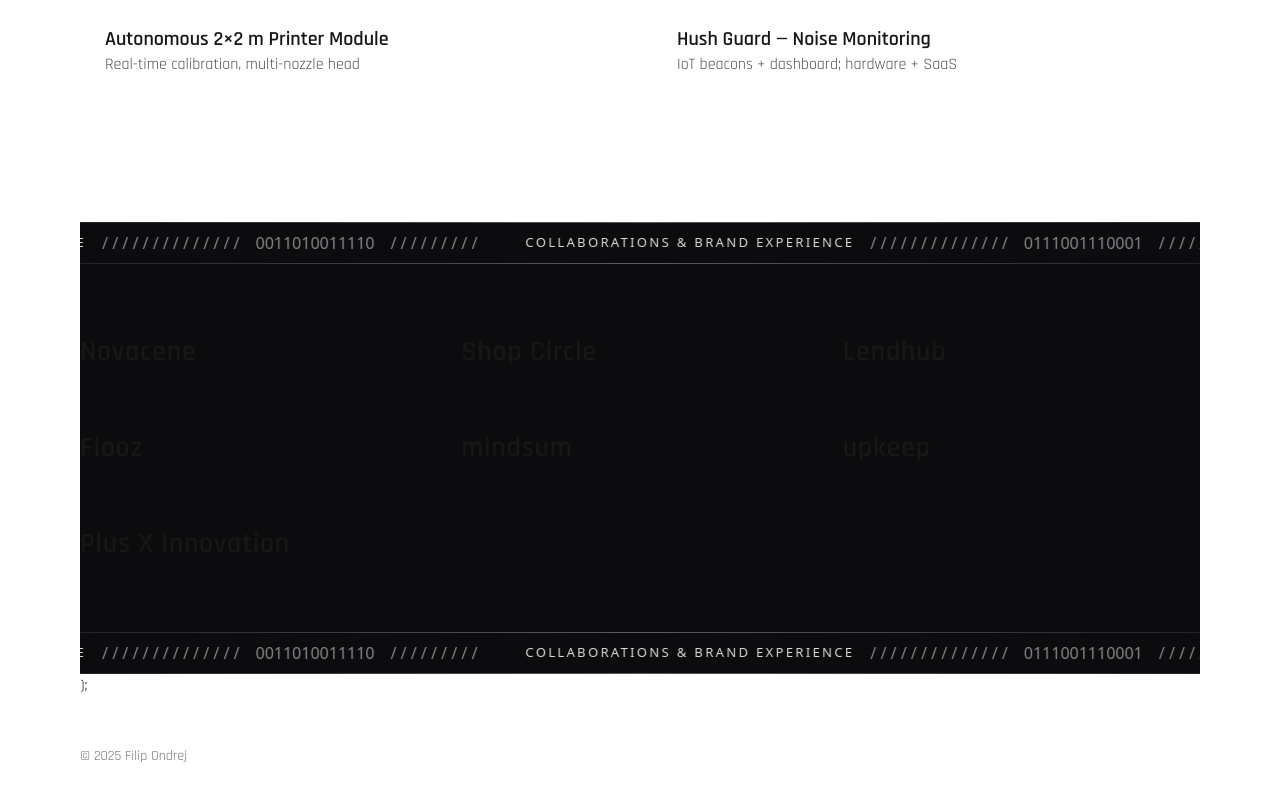
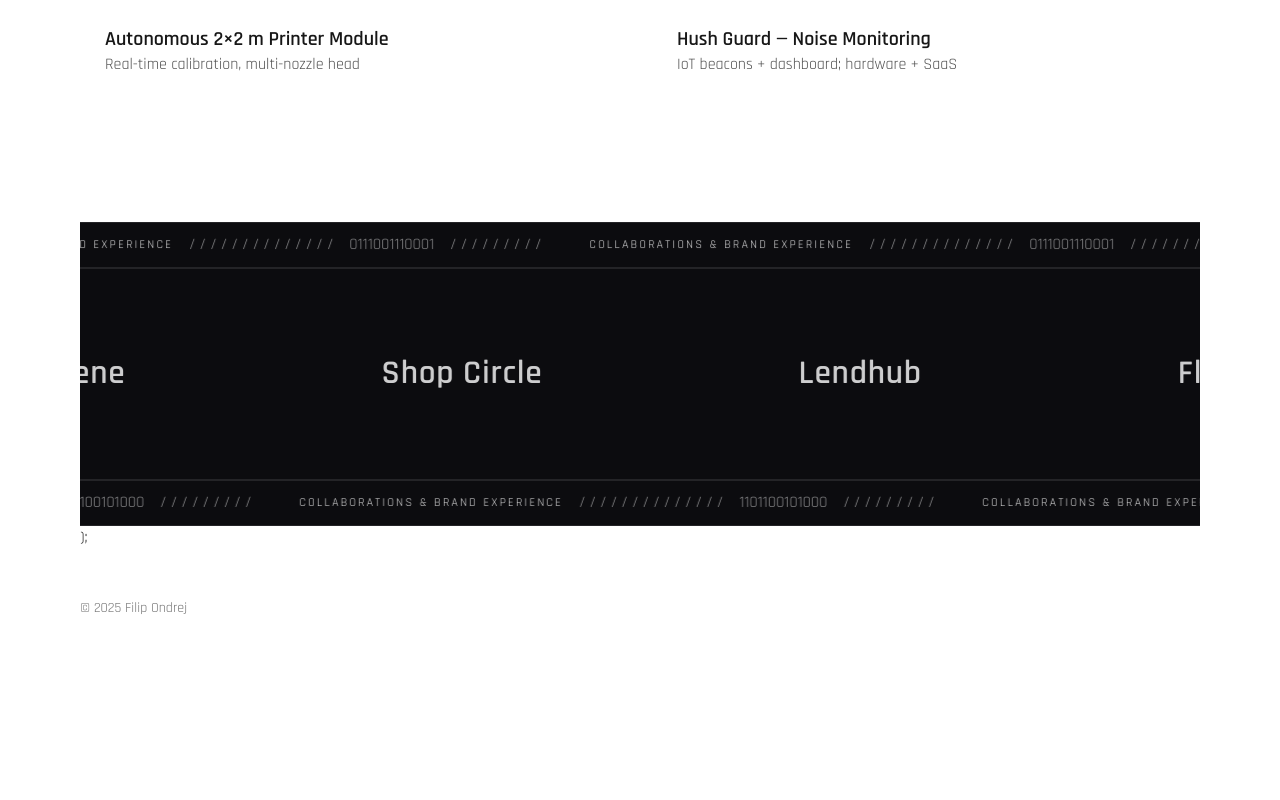
Before and after one commit to Filip-Ondrej/website, a Next.js app: page / in a window 1280 px wide. Shown: the part 795-1595 px from the top of the page. After the commit the page ends 1461 px from the top, so only its background shows below. Built offline with nearby package versions, Linux system fonts and the light colour scheme.

Commit message:
Collaboration section update one

```diff
--- a/src/app/globals.css
+++ b/src/app/globals.css
@@ -39,20 +39,84 @@
     to   { transform: translateX(-50%); }
 }
 
-/* --- Collaborations tape animation (respects reduced motion) --- */
+
+/* ---------- Full-bleed tapes ---------- */
+.tape { overflow: hidden; }
+.tape-run {
+    display: inline-flex;
+    gap: 0;
+    white-space: nowrap;
+    will-change: transform;
+    animation: tapeScroll 60s linear infinite;      /* slower */
+    padding-block: 10px;
+    color: rgba(255,255,255,.85);
+}
+.tape-run--reverse { animation-direction: reverse; }
+
 @keyframes tapeScroll {
     from { transform: translateX(0); }
     to   { transform: translateX(-50%); }
 }
-.tape-run {
-    display: inline-flex;
-    align-items: center;
-    gap: 0;             /* text blocks already include spacing */
-    padding-block: 8px; /* band thickness */
-    color: rgba(255,255,255,0.85);
-    font-family: var(--font-sans);
-    animation: tapeScroll 28s linear infinite;
+
+/* ---------- Brands row (center) ---------- */
+.brands { position: relative; }
+.brands-track {
+    display: flex;
+    width: max-content;
+    will-change: transform;
+    animation: brandsScroll 80s linear infinite;     /* slower loop */
 }
+@keyframes brandsScroll {
+    from { transform: translateX(0); }
+    to   { transform: translateX(-50%); }
+}
+
+/* Pause animations on row hover (each row independent) */
+.tape:hover .tape-run,
+.brands:hover .brands-track { animation-play-state: paused; }
+
+/* Brand hover treatment (card, corner, caption) */
+.brand {
+    position: relative;
+    transition: color .2s ease;
+}
+.brand:hover { color: rgba(255,255,255,1); }
+
+.brand-name { position: relative; z-index: 2; }
+
+/* hidden chrome by default */
+.brand-card {
+    position: absolute;
+    inset: -14px -20px -28px -20px; /* extend below for caption line */
+    border-left: 1px solid rgba(255,255,255,.08);
+    border-right: 1px solid rgba(255,255,255,.08);
+    background: linear-gradient(180deg, rgba(255,255,255,.06), rgba(255,255,255,0) 55%);
+    opacity: 0;
+    transform: translateZ(0);
+    transition: opacity .2s ease, border-color .2s ease;
+}
+.brand:hover .brand-card {
+    opacity: 1;
+    border-color: rgba(255,255,255,.22);
+}
+
+.brand-corner {
+    position: absolute;
+    top: 8px; right: 10px;
+    font-size: 12px;
+    opacity: .9;
+}
+
+.brand-caption {
+    position: absolute;
+    left: 0; right: 0; bottom: -18px;
+    text-align: center;
+    font-size: 12px;
+    letter-spacing: .06em;
+    color: rgba(255,255,255,.85);
+}
+
+/* Respect reduced motion */
 @media (prefers-reduced-motion: reduce) {
-    .tape-run { animation: none; }
+    .tape-run, .brands-track { animation: none; }
 }
--- a/src/components/Collaborations.tsx
+++ b/src/components/Collaborations.tsx
@@ -4,99 +4,95 @@
 import { collaborators } from '@/data/collaborators';
 
 /**
- * A tasteful “tape” band:
- * - Top & bottom animated border tapes with repeating text & marks
- * - Center area shows collaborator names (or swap to logos later)
- * - Prefers-reduced-motion handled
+ * Full-bleed collaborations band:
+ *  ─ Top tape (marquee left)
+ *  ─ Brands row (marquee left, pauses on hover, items highlight)
+ *  ─ Bottom tape (marquee right)
  */
 export default function Collaborations() {
     return (
         <section aria-labelledby="collab-title" className="mt-16">
-            {/* TOP TAPE */}
-            <Tape
-                label="COLLABORATIONS & BRAND EXPERIENCE"
-                variant="top"
-            />
+            <Tape label="COLLABORATIONS & BRAND EXPERIENCE" reverse={false} />
 
-            {/* CONTENT */}
-            <div className="bg-[#0C0C0F]">
-                <div className="container py-14">
-                    <h2 id="collab-title" className="sr-only">
-                        Collaborations & Brand Experience
-                    </h2>
-                    <ul className="grid gap-y-8 gap-x-6 sm:grid-cols-2 lg:grid-cols-3">
+            {/* Brands row (full bleed) */}
+            <div className="relative bg-[#0C0C0F] border-y border-white/10">
+                <h2 id="collab-title" className="sr-only">Collaborations & Brand Experience</h2>
+
+                <div className="brands overflow-hidden select-none" aria-hidden={false}>
+                    {/* track: duplicated content for seamless loop */}
+                    <div className="brands-track">
+                        <Row />
+                        <Row />
+                    </div>
+                </div>
+            </div>
+
+            <Tape label="COLLABORATIONS & BRAND EXPERIENCE" reverse />
+        </section>
+    );
+}
+
+function Row() {
+    return (
+        <ul className="flex items-stretch gap-0">
             {collaborators.map((c) => (
-                            <li key={c.name} className="min-h-[64px] flex items-center">
+                <li key={c.name} className="shrink-0">
                     {c.href ? (
                         <Link
                             href={c.href}
-                                        className="text-[clamp(20px,2.4vw,28px)] font-semibold tracking-wide hover:opacity-90 focus:outline-none focus-visible:ring-2 rounded"
+                            className="brand block px-[8vw] sm:px-[10vw] py-16 md:py-20 text-[clamp(20px,2.6vw,34px)] font-semibold tracking-wide text-white/80"
                         >
-                                        {c.name}
+              <span className="relative inline-block">
+                {/* label */}
+                  <span className="brand-name">{c.name}</span>
+
+                  {/* hover chrome */}
+                  <span className="brand-card" aria-hidden>
+                  <span className="brand-corner">↗</span>
+                  <span className="brand-caption">[{c.caption ?? 'BRAND'}]</span>
+                </span>
+              </span>
                         </Link>
                     ) : (
-                                    <span className="text-[clamp(20px,2.4vw,28px)] font-semibold tracking-wide">
-                    {c.name}
+                        <span className="brand block px-[8vw] sm:px-[10vw] py-16 md:py-20 text-[clamp(20px,2.6vw,34px)] font-semibold tracking-wide text-white/80">
+              <span className="relative inline-block">
+                <span className="brand-name">{c.name}</span>
+                <span className="brand-card" aria-hidden>
+                  <span className="brand-corner">↗</span>
+                  <span className="brand-caption">[{c.caption ?? 'BRAND'}]</span>
+                </span>
+              </span>
             </span>
                     )}
                 </li>
             ))}
         </ul>
-                </div>
-            </div>
-
-            {/* BOTTOM TAPE */}
-            <Tape
-                label="COLLABORATIONS & BRAND EXPERIENCE"
-                variant="bottom"
-            />
-        </section>
     );
 }
 
-/** Decorative moving tape with repeating label + marks + binary clusters */
-function Tape({ label, variant }: { label: string; variant: 'top' | 'bottom' }) {
-    const content = Array.from({ length: 8 }).map((_, i) => (
-        <div key={i} className="flex items-center gap-4 px-6">
-      <span className="tracking-[0.18em] text-xs sm:text-[13px]">
-        {label}
-      </span>
+/** Top/bottom moving tapes */
+function Tape({ label, reverse = false }: { label: string; reverse?: boolean }) {
+    const block = (
+        <div className="flex items-center gap-4 px-6">
+            <span className="tracking-[0.18em] text-[11px] sm:text-[12px]">{label}</span>
             <span aria-hidden className="opacity-60">/ / / / / / / / / / / / / /</span>
-            <span aria-hidden className="opacity-60">{binaryChunk(i)}</span>
+            <span aria-hidden className="opacity-60">{binaryChunk()}</span>
             <span aria-hidden className="opacity-60">/ / / / / / / / /</span>
         </div>
-    ));
+    );
 
     return (
-        <div
-            className={[
-                'relative isolate border-y border-white/10 bg-[#0C0C0F]',
-                variant === 'top' ? '' : '',
-            ].join(' ')}
-        >
-            {/* gradient edge */}
-            <div
-                className="pointer-events-none absolute inset-x-0 -top-px h-px bg-gradient-to-r from-transparent via-white/25 to-transparent"
-                aria-hidden
-            />
-            <div
-                className="pointer-events-none absolute inset-x-0 -bottom-px h-px bg-gradient-to-r from-transparent via-white/25 to-transparent"
-                aria-hidden
-            />
-
-            {/* marquee track */}
-            <div className="overflow-hidden whitespace-nowrap">
-                <div className="tape-run will-change-transform">
-                    {content}
-                    {content}
-                    {content}
-                </div>
+        <div className="tape border-y border-white/10 bg-[#0C0C0F]">
+            <div className={`tape-run ${reverse ? 'tape-run--reverse' : ''}`}>
+                {Array.from({ length: 6 }).map((_, i) => (
+                    <div key={i} className="shrink-0">{block}</div>
+                ))}
             </div>
         </div>
     );
 }
 
-function binaryChunk(i: number) {
-    const chunks = ['1101100101000', '1100100010111', '0011010011110', '0111001110001'];
-    return chunks[i % chunks.length];
+function binaryChunk() {
+    const pool = ['1101100101000', '1100100010111', '0011010011110', '0111001110001', '0011010010110'];
+    return pool[Math.floor(Math.random() * pool.length)];
 }
--- a/src/data/collaborators.ts
+++ b/src/data/collaborators.ts
@@ -1,15 +1,16 @@
 export type Collaborator = {
     name: string;
-    href?: string; // optional - link to case study/website
+    href?: string;
+    caption?: string; // shown on hover
 };
 
 export const collaborators: Collaborator[] = [
-    { name: 'Novacene', href: '#' },
-    { name: 'Shop Circle', href: '#' },
-    { name: 'Lendhub', href: '#' },
-    { name: 'Flooz', href: '#' },
-    { name: 'mindsum', href: '#' },
-    { name: 'upkeep', href: '#' },
-    { name: 'Plus X Innovation', href: '#' },
-    // add/remove freely
+    { name: 'Novacene', href: '#', caption: 'BRAND DESIGN | DEV' },
+    { name: 'Shop Circle', href: '#', caption: 'PRODUCT | BRAND' },
+    { name: 'Lendhub', href: '#', caption: 'PLATFORM | DESIGN' },
+    { name: 'Flooz', href: '#', caption: 'BRAND | MOTION' },
+    { name: 'mindsum', href: '#', caption: 'BRAND DESIGN | DEV' },
+    { name: 'upkeep', href: '#', caption: 'APP | BRAND' },
+    { name: 'Plus X Innovation', href: '#', caption: 'PROGRAM | BRAND' },
+    { name: 'Slip', href: '#', caption: 'IDENTITY | WEB' },
 ];
```
Lines whose indentation alone changed are shown as unchanged.
